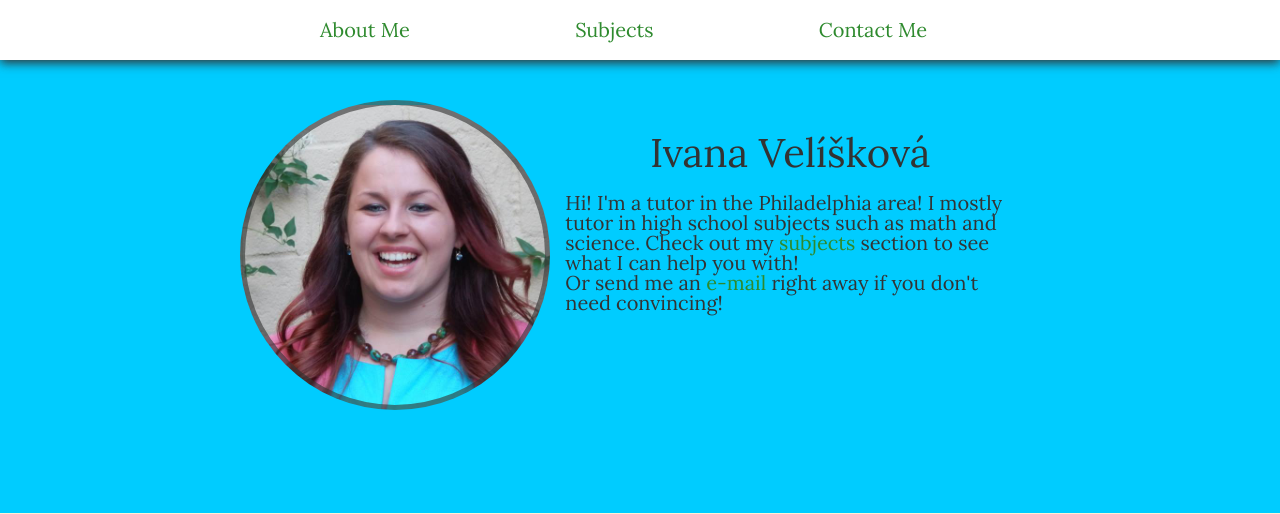
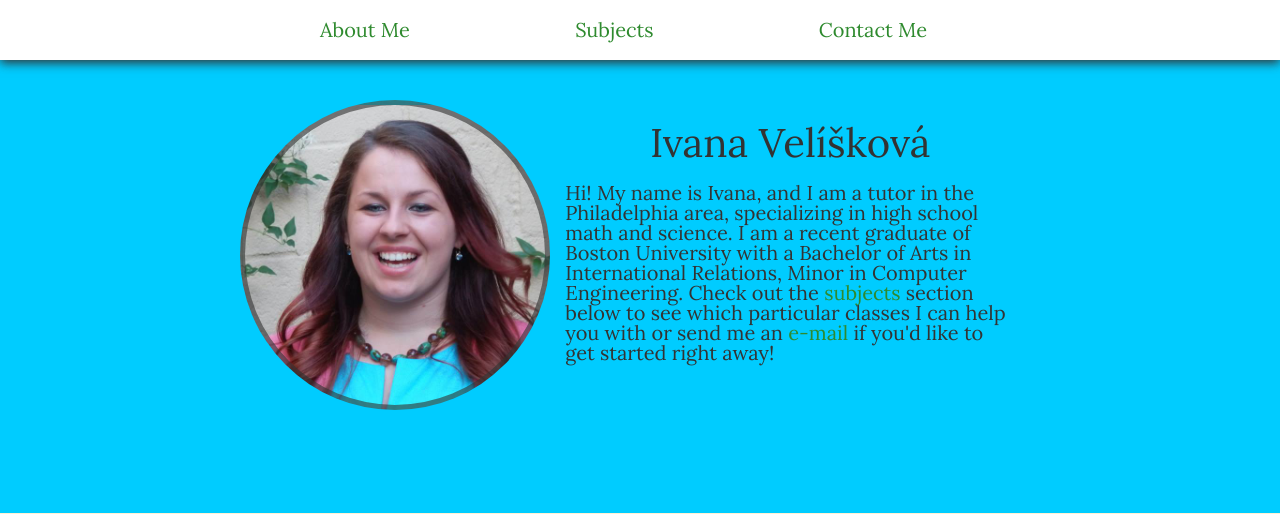
Before and after one commit to ivanaveliskova/IvanasTutoring, a PHP site: page / in a window 1280 px wide. Shown: the top 514 px of the page. Run offline with PHP 8.4, Linux system fonts and the light colour scheme.

Commit message:
fixed description

```diff
--- a/Stylesheets/styles.css
+++ b/Stylesheets/styles.css
@@ -117,7 +117,7 @@ footer {
 
 #about-text-container {
   display: inline-block;
-  vertical-align: 100px;
+  vertical-align: 50px;
   max-width: 450px;
   margin-left: 10px; }
 
--- a/Stylesheets/styles.scss
+++ b/Stylesheets/styles.scss
@@ -82,7 +82,7 @@ footer{background-color: $bkgd-grey; padding: $nav-margin 0; text-align: center;
 
 #about-text-container{
 	display: inline-block;
-	vertical-align: 100px;
+	vertical-align: 50px;
 	max-width: 450px;
 	margin-left: 10px;
 }
--- a/index.html
+++ b/index.html
@@ -26,8 +26,7 @@
 					<div id="img-of-myself-container"></div>
 					<div id="about-text-container">
 						<p id="name">Ivana Vel&iacute;&scaron;kov&aacute;</p>
-						<p id="my-info">Hi! I'm a tutor in the Philadelphia area! I mostly tutor in high school subjects such as math and science. Check out my <a href="#subjects">subjects</a> section to see what I can help you with!</p>
-						<p id="about-email">Or send me an <a href="mailto:ivanas.tutoring@gmail.com?subject=I%20need%20a%20tutor" target="_top">e-mail</a> right away if you don't need convincing!</p>
+						<p id="my-info">Hi! My name is Ivana, and I am a tutor in the Philadelphia area, specializing in high school math and science. I am a recent graduate of Boston University with a Bachelor of Arts in International Relations, Minor in Computer Engineering. Check out the <a href="#subjects">subjects</a> section below to see which particular classes I can help you with or send me an <a href="mailto:ivanas.tutoring@gmail.com?subject=I%20need%20a%20tutor" target="_top">e-mail</a> if you'd like to get started right away!</p>
 					</div>
 				</div>
 			</section>
```
Also changed, not shown: 1 other file.
